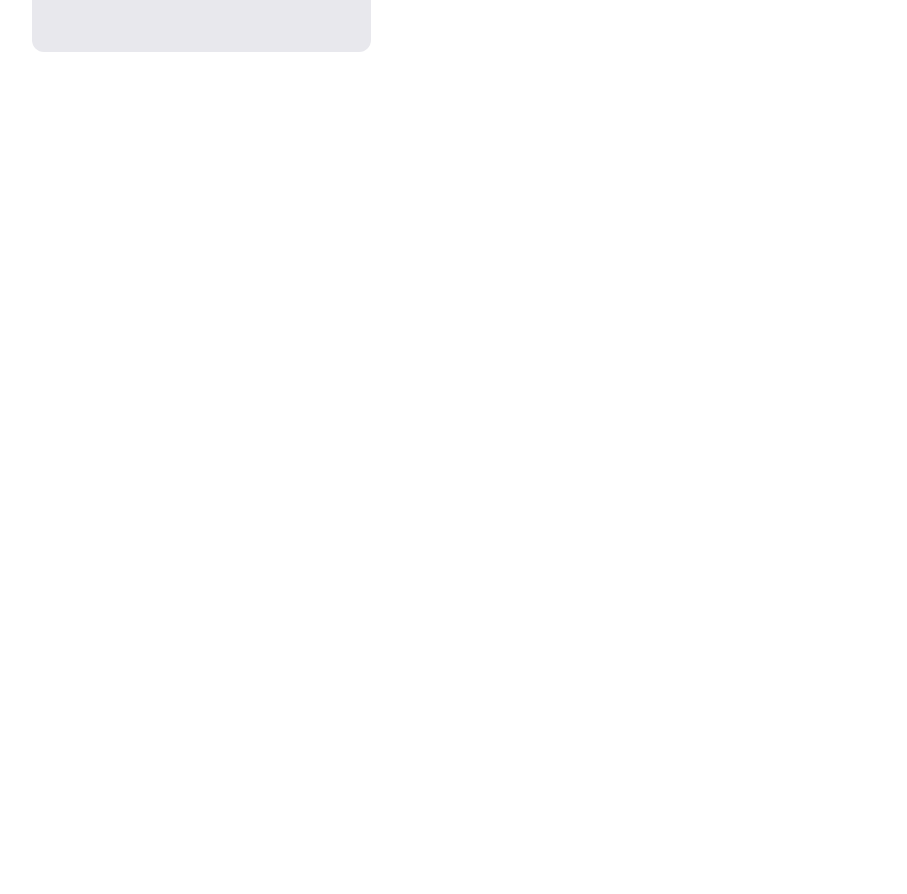
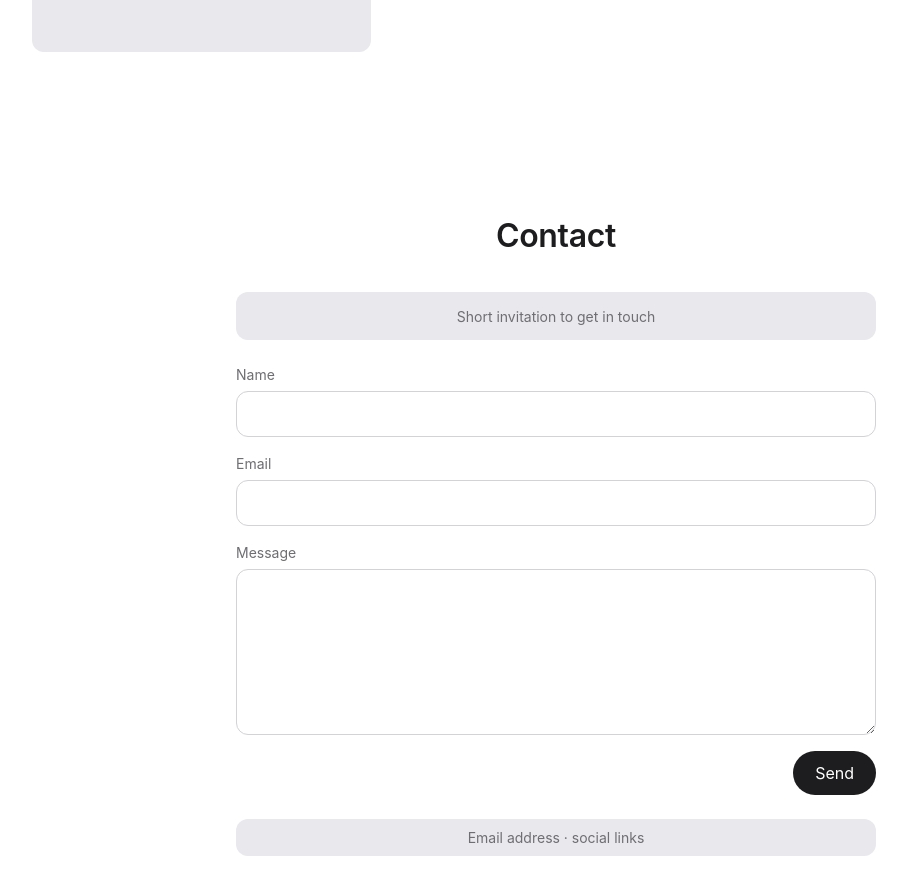
Before and after one commit to vindotski/website, a Next.js app: page / in a window 1280 px wide. Shown: the part 2080-2974 px from the top of the page, without its empty margins (84-991 px from the left). Before the commit the page ends 2212 px from the top, so only its background shows below. Built offline with nearby package versions, Linux system fonts and the light colour scheme.

Commit message:
feat(contact): wireframe get in touch section

```diff
--- /dev/null
+++ b/app/_components/Contact.module.css
@@ -0,0 +1,47 @@
+.layout {
+  display: flex;
+  flex-direction: column;
+  gap: 24px;
+  max-width: 640px;
+  margin: 0 auto;
+}
+
+.form {
+  display: flex;
+  flex-direction: column;
+  gap: 16px;
+}
+
+.field {
+  display: flex;
+  flex-direction: column;
+  gap: 6px;
+  font-size: 14px;
+  color: var(--color-muted);
+}
+
+.field input,
+.field textarea {
+  padding: 10px 12px;
+  border: 1px solid var(--color-border);
+  border-radius: 12px;
+  font: inherit;
+  font-size: 16px;
+  color: var(--color-text);
+  background: var(--color-background);
+}
+
+.field textarea {
+  resize: vertical;
+}
+
+.submit {
+  align-self: flex-end;
+  padding: 10px 22px;
+  border: 0;
+  border-radius: 999px;
+  background: var(--color-text);
+  color: var(--color-background);
+  font: inherit;
+  cursor: pointer;
+}
--- /dev/null
+++ b/app/_components/Contact.tsx
@@ -0,0 +1,32 @@
+import Placeholder from "./Placeholder";
+import Section from "./Section";
+import styles from "./Contact.module.css";
+
+export default function Contact() {
+  return (
+    <Section id="contact" title="Contact" centerTitle>
+      <div className={styles.layout}>
+        <Placeholder label="Short invitation to get in touch" height={48} />
+        <form className={styles.form}>
+          <label className={styles.field}>
+            Name
+            <input type="text" name="name" autoComplete="name" required />
+          </label>
+          <label className={styles.field}>
+            Email
+            <input type="email" name="email" autoComplete="email" required />
+          </label>
+          <label className={styles.field}>
+            Message
+            <textarea name="message" rows={6} required />
+          </label>
+          {/* Not a submit button until sending is implemented */}
+          <button type="button" className={styles.submit}>
+            Send
+          </button>
+        </form>
+        <Placeholder label="Email address · social links" height={32} />
+      </div>
+    </Section>
+  );
+}
--- a/app/_components/Section.module.css
+++ b/app/_components/Section.module.css
@@ -12,3 +12,7 @@
   font-weight: 600;
   letter-spacing: -0.01em;
 }
+
+.centered {
+  text-align: center;
+}
--- a/app/_components/Section.tsx
+++ b/app/_components/Section.tsx
@@ -3,13 +3,22 @@ import styles from "./Section.module.css";
 type SectionProps = {
   id: string;
   title: string;
+  centerTitle?: boolean;
   children: React.ReactNode;
 };
 
-export default function Section({ id, title, children }: SectionProps) {
+export default function Section({
+  id,
+  title,
+  centerTitle = false,
+  children,
+}: SectionProps) {
   return (
     <section id={id} className={styles.section} aria-labelledby={`${id}-title`}>
-      <h2 id={`${id}-title`} className={styles.title}>
+      <h2
+        id={`${id}-title`}
+        className={centerTitle ? `${styles.title} ${styles.centered}` : styles.title}
+      >
         {title}
       </h2>
       {children}
--- a/app/page.tsx
+++ b/app/page.tsx
@@ -1,4 +1,5 @@
 import About from "./_components/About";
+import Contact from "./_components/Contact";
 import Header from "./_components/Header";
 import Hero from "./_components/Hero";
 import WhatIDo from "./_components/WhatIDo";
@@ -13,6 +14,7 @@ export default function Home() {
         <Work />
         <WhatIDo />
         <About />
+        <Contact />
       </main>
     </>
   );
```
